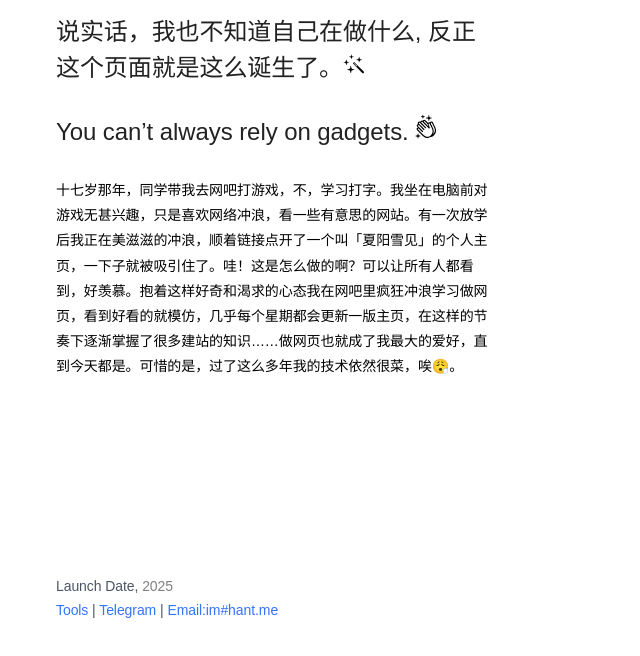
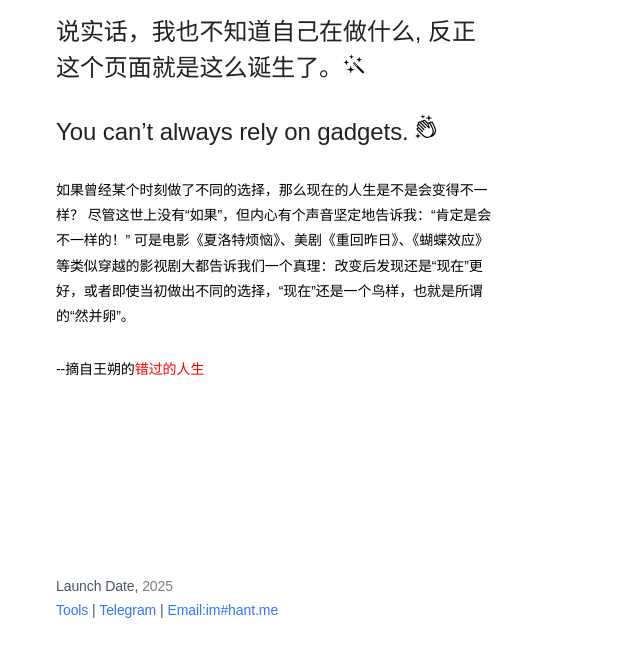
Before and after one commit to hant1ng/hanthtml, a plain HTML site: page index.html in a window 1280 px wide. Shown: the part 126-782 px from the top of the page, without its empty margins (0-640 px from the left). Drawn offline with Linux system fonts and the light colour scheme.

Commit message:
Update index.html

```diff
--- a/index.html
+++ b/index.html
@@ -24,7 +24,11 @@
         <p>说实话，我也不知道自己在做什么, 反正这个页面就是这么诞生了。<img alt="Magic" loading="lazy" width="21" height="20" decoding="async" data-nimg="1" class="inline-icon--wand"
             style="color:transparent" src="static/media/wand.svg" /></p>
         <p>You can’t always rely on gadgets.<!-- --> <img alt="talented" loading="lazy" width="22" height="26" decoding="async" data-nimg="1" class="main_inlineImage__IdkHj" style="color:transparent" src="static/media/clap.svg"></p>
-        <p class="custom-style">十七岁那年，同学带我去网吧打游戏，不，学习打字。我坐在电脑前对游戏无甚兴趣，只是喜欢网络冲浪，看一些有意思的网站。有一次放学后我正在美滋滋的冲浪，顺着链接点开了一个叫「夏阳雪见」的个人主页，一下子就被吸引住了。哇！这是怎么做的啊？可以让所有人都看到，好羡慕。抱着这样好奇和渴求的心态我在网吧里疯狂冲浪学习做网页，看到好看的就模仿，几乎每个星期都会更新一版主页，在这样的节奏下逐渐掌握了很多建站的知识……做网页也就成了我最大的爱好，直到今天都是。可惜的是，过了这么多年我的技术依然很菜，唉😮‍💨。</p>
+        <p class="custom-style">如果曾经某个时刻做了不同的选择，那么现在的人生是不是会变得不一样？
+尽管这世上没有“如果”，但内心有个声音坚定地告诉我：“肯定是会不一样的！”
+
+可是电影《夏洛特烦恼》、美剧《重回昨日》、《蝴蝶效应》等类似穿越的影视剧大都告诉我们一个真理：改变后发现还是“现在”更好，或者即使当初做出不同的选择，“现在”还是一个鸟样，也就是所谓的“然并卵”。</p>
+       <p class="custom-style" style="text-align: right;">--摘自王朔的<span style="color: red;">错过的人生</span>
 
         <footer class="page-footer">
             <p>Launch Date, <span style="color: gray;">2025</span></p>
```
